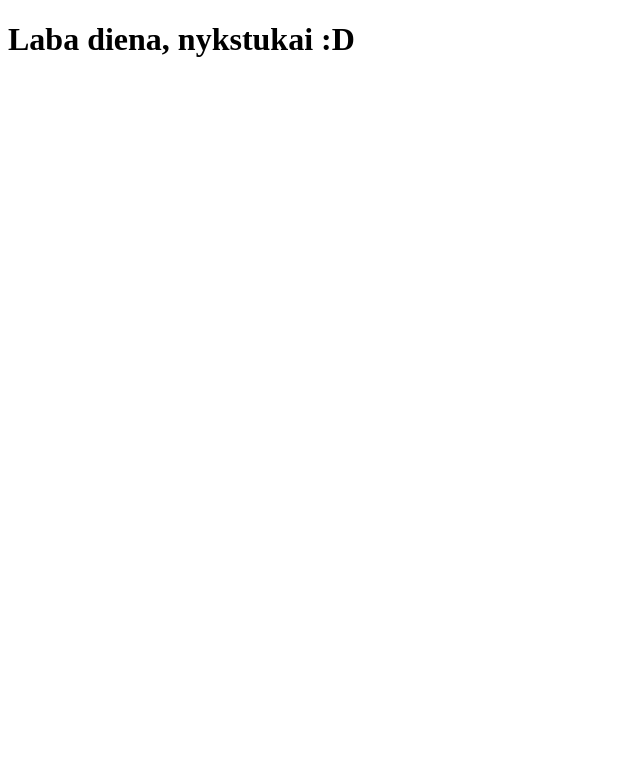
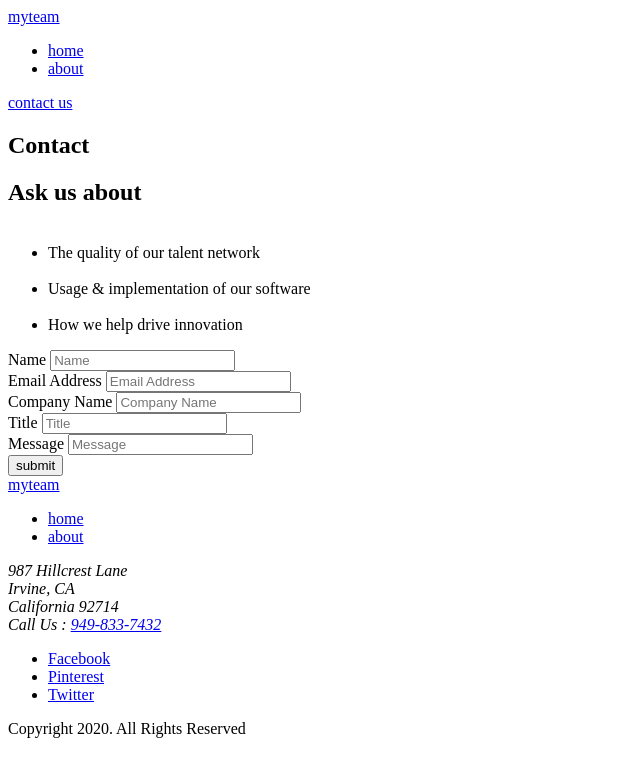
Before and after one commit to sebernardas/nykstukai-website, a plain HTML site: page index.html in a window 1280 px wide. Shown: the whole page, without its empty margins (0-640 px from the left). Drawn offline with Linux system fonts and the light colour scheme.

Commit message:
add semantic HTML structure for contacts page-

```diff
--- a/index.html
+++ b/index.html
@@ -3,9 +3,88 @@
 <head>
     <meta charset="UTF-8">
     <meta name="viewport" content="width=device-width, initial-scale=1.0">
-    <title>Document</title>
+    <title>Contact - my team</title>
 </head>
 <body>
-    <h1>Laba diena, nykstukai :D </h1>
+    <header>
+<a href="index.html">myteam</a>
+        <nav>
+            <ul>
+                <li><a href="index.html">home</a></li>
+                <li><a href="about.html">about</a></li>
+            </ul>
+        </nav>
+        <a href="contact.html">contact us</a>
+    </header>
+
+    <main>
+        <section>
+            <div>
+            <h1>Contact</h1>
+            <h2>Ask us about</h2>
+
+            <ul>
+            <img src="" alt=""><li>The quality of our talent network</li>
+            <img src="" alt=""><li>Usage & implementation of our software</li>
+            <img src="" alt=""><li>How we help drive innovation</li>
+        </ul>
+    </div>
+
+        <form action="#" method="post">
+                <div>
+                    <label for="Name">Name</label>
+                <input type="text" id="name" name="name" placeholder="Name">
+            </div>
+
+             <div>
+                    <label for="Email">Email Address</label>
+                <input type="email" id="email" name="email" placeholder="Email Address">
+            </div>
+             <div>
+                    <label for="Company">Company Name</label>
+                <input type="text" id="company" name="company" placeholder="Company Name">
+            </div>
+             <div>
+                    <label for="Title">Title</label>
+                <input type="text" id="title" name="title" placeholder="Title">
+            </div>
+             <div>
+                    <label for="Message">Message</label>
+                <input type="textarea" id="message" name="message" placeholder="Message">
+            </div>
+
+            <button type="submit">submit</button>
+        </form>
+        </section>
+    </main>
+
+    <footer>
+        <div>
+            <a href="index.html">myteam</a>
+            <nav>
+                <ul>
+                    <li><a href="index.html">home</a></li>
+                    <li><a href="about.html">about</a></li>
+                </ul>
+            </nav>
+        </div>
+
+       <address>
+        987  Hillcrest Lane <br>
+        Irvine, CA <br>
+        California 92714 <br>
+        Call Us : <a href="tel:949-833-7432">949-833-7432</a>
+       </address>
+
+       <div>
+<ul>
+    <li><a href="#" aria-label="Facebook">Facebook</a></li>
+    <li><a href="#" aria-label="Pinterest">Pinterest</a></li>
+    <li><a href="#" aria-label="Twitter">Twitter</a></li>
+</ul>
+<p>Copyright 2020. All Rights Reserved</p>
+       </div>
+</footer>
+
 </body>
 </html>
```
